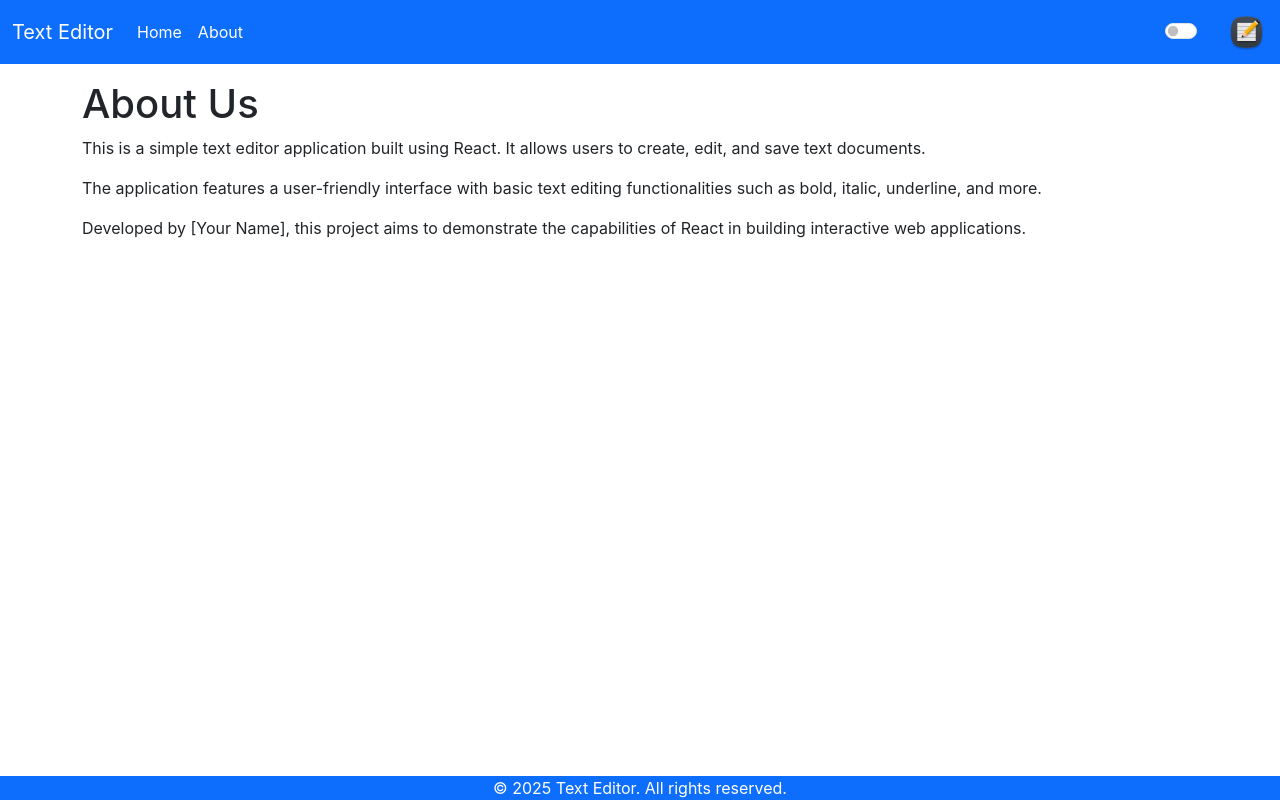
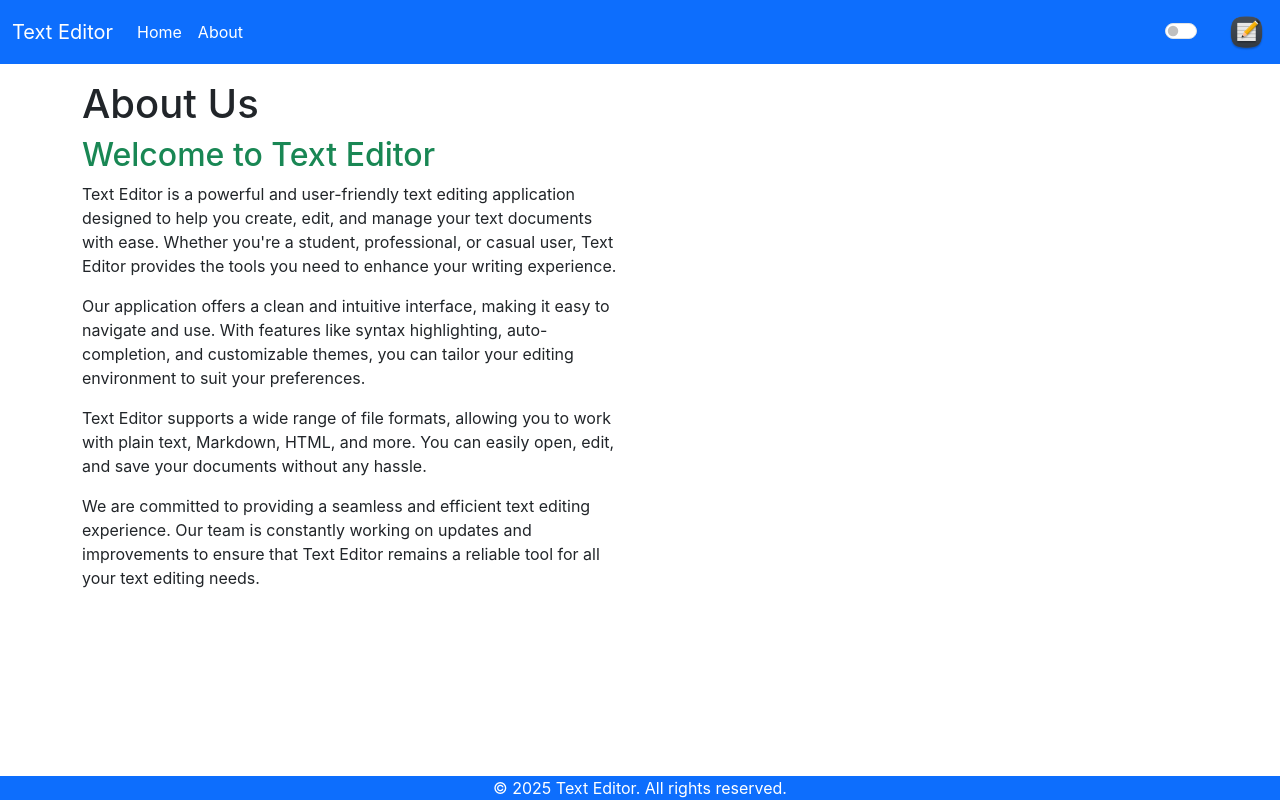
Before and after one commit to Roshan18172/texteditor, a React (Create React App) app: page /about in a window 1280 px wide. Built offline with nearby package versions, Linux system fonts and the light colour scheme.

Commit message:
Revamp About page content and layout
Updated the About page with a new layout using Bootstrap grid and enhanced the content to better describe the Text Editor application's features and benefits. The new description highlights usability, supported formats, and ongoing improvements.

```diff
--- a/src/components/About.js
+++ b/src/components/About.js
@@ -5,15 +5,15 @@ function About() {
     <>
     <div className="container my-3">
       <h1>About Us</h1>
-      <p>
-        This is a simple text editor application built using React. It allows users to create, edit, and save text documents.
-      </p>
-      <p>
-        The application features a user-friendly interface with basic text editing functionalities such as bold, italic, underline, and more.
-      </p>
-      <p>
-        Developed by [Your Name], this project aims to demonstrate the capabilities of React in building interactive web applications.
-      </p>
+    <div className="row">
+        <div className="col-md-6">
+            <h2 className="text-success">Welcome to Text Editor</h2>
+            <p>Text Editor is a powerful and user-friendly text editing application designed to help you create, edit, and manage your text documents with ease. Whether you're a student, professional, or casual user, Text Editor provides the tools you need to enhance your writing experience.</p>
+            <p>Our application offers a clean and intuitive interface, making it easy to navigate and use. With features like syntax highlighting, auto-completion, and customizable themes, you can tailor your editing environment to suit your preferences.</p>
+            <p>Text Editor supports a wide range of file formats, allowing you to work with plain text, Markdown, HTML, and more. You can easily open, edit, and save your documents without any hassle.</p>
+            <p>We are committed to providing a seamless and efficient text editing experience. Our team is constantly working on updates and improvements to ensure that Text Editor remains a reliable tool for all your text editing needs.</p>
+        </div>
+    </div>
     </div>
     </>
   );
```
